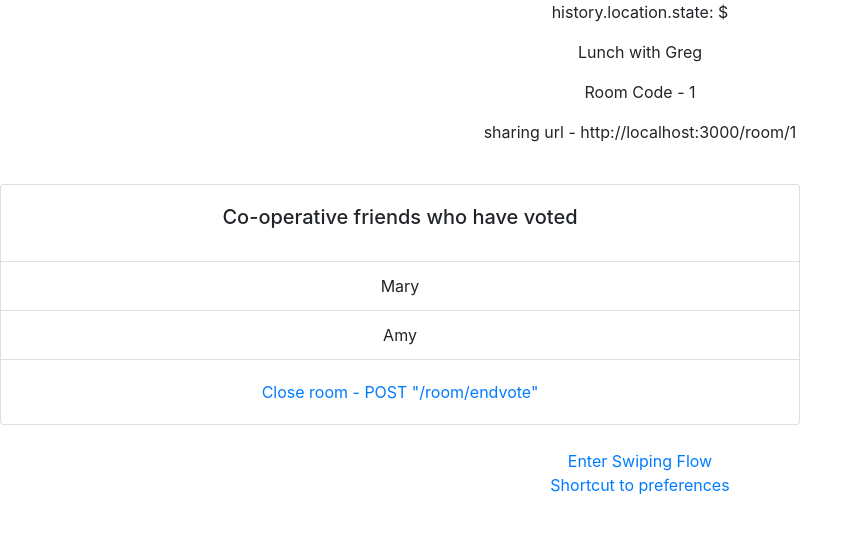
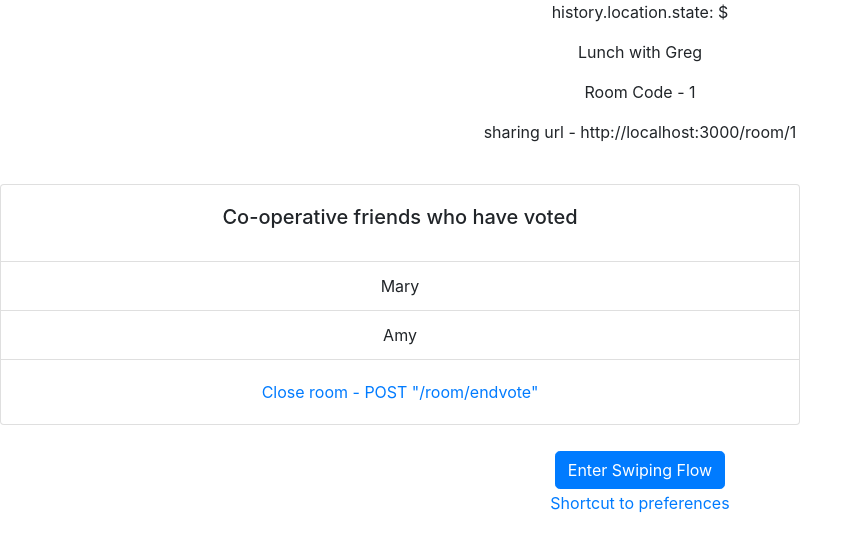
Before and after one commit to benedictng/eatwhatsiafe, a React (Create React App) app: page /room/1 in a window 1280 px wide. Shown: the top 550 px of the page, without its empty margins (0-863 px from the left). Built offline with nearby package versions, Linux system fonts and the light colour scheme; the HTML template or start-up script is replaced by a standard one.

Commit message:
Updated components to useHistory()

```diff
--- a/src/components/food-selection/restaurants-cards.js
+++ b/src/components/food-selection/restaurants-cards.js
@@ -1,7 +1,5 @@
 import React, {useState} from 'react';
 import RestaurantCard from "./restaurant-card";
-import { Link, useHistory, useLocation } from 'react-router-dom';
-
 
 import Col from "react-bootstrap/Col";
 
@@ -14,12 +12,6 @@ const RestaurantsCards = () => {
     const [currentPage, setCurrentPage] = useState(0);
     const currentRestaurant = allData.data[currentPage];
     const totalRestaurants = allData.data.length;
-
-    const history = useHistory()
-    const location = useLocation()
-    console.log(history)
-    console.log(location)
-
 
     const [selections, setSelections] = useState([]);
     //cannot put hooks in javascript functions
@@ -51,7 +43,6 @@ const RestaurantsCards = () => {
 
     return (
         <>
-        <p>history.location.state: ${JSON.stringify(history.location.state)}</p>
 
         <RestaurantCard restaurant = {currentRestaurant}></RestaurantCard>
         <Col>
--- a/src/components/room-status/room-status.js
+++ b/src/components/room-status/room-status.js
@@ -4,6 +4,8 @@ import { useParams } from 'react-router-dom'
 import { Link, useHistory } from 'react-router-dom';
 import { Redirect } from 'react-router-dom'
 import RoomAPI from 'api/room'
+import Button from 'react-bootstrap/Button';
+
 
 
 const Status = (props) => {
@@ -60,7 +62,7 @@ const Status = (props) => {
         <br/>
 
 
-        <Link to='/restaurant-details'>Enter Swiping Flow</Link>
+        <Button onClick = {swipingFlow}>Enter Swiping Flow</Button>
         <br />
         <Link to='/preferences'>Shortcut to preferences</Link><br />
 
```
